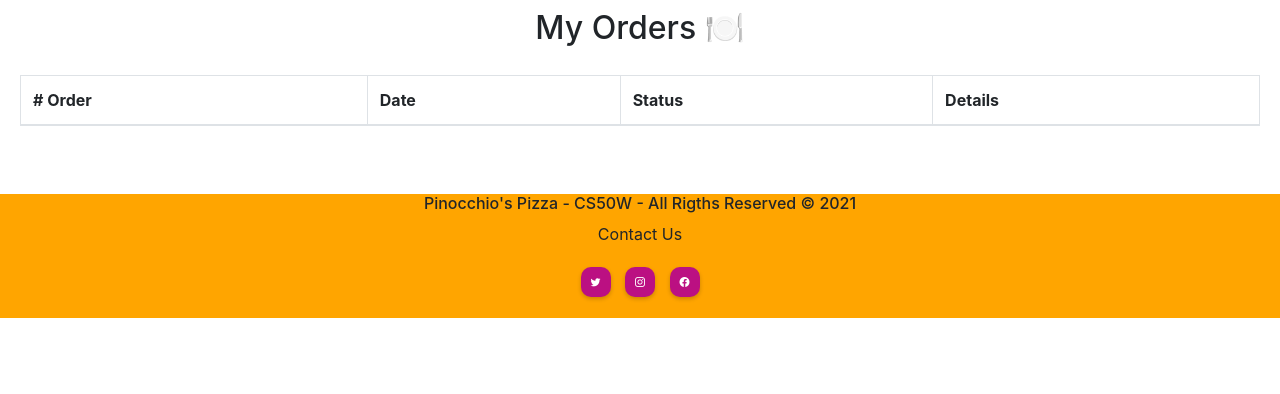
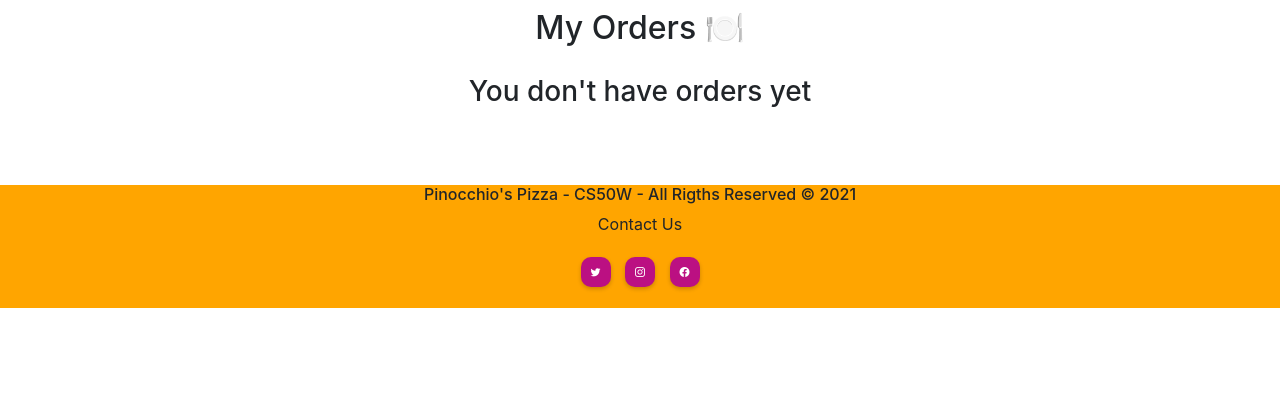
Before and after one commit to TavoRivera/Pizza-website, a Django app: page /my_orders in a window 1280 px wide. Shown: the part 147-541 px from the top of the page. Run offline with Django 3.2, Linux system fonts and the light colour scheme; data comes from the database, SQL or seed files in the repository; both versions use the stored data as it was after the commit; lists and menus that the app fills with data are empty; some libraries are stand-ins or nearby versions.

Commit message:
changing some things

```diff
--- a/orders/templates/orders/index.html
+++ b/orders/templates/orders/index.html
@@ -24,7 +24,7 @@ Home
                 {% for items in inventory %}
                 {% if items.item_type == item_cat %}
                 <div class="col-md-6 col-lg-4 col-sm-12 col-xs-12 mt-4">
-                    <div class="card">{% load staticfiles %}
+                    <div class="card">
                         <img src=" {{items.image}}" class="card-img-top" height="250" alt="...">
                         <div class="card-body">
                             <h5 class="card-title"><small><b>{{ items.name }}</b></small></h5>
--- a/orders/templates/orders/orders.html
+++ b/orders/templates/orders/orders.html
@@ -13,6 +13,7 @@ My Orders
                             my-custom-scrollbar" style="display: flex; flex-direction: column-reverse;">
 
             <table class="table table-bordered table-striped mb-0">
+                {% if orders%}
                 <thead>
                     <tr>
                         <th scope="col"># Order</th>
@@ -21,6 +22,9 @@ My Orders
                         <th scope="col">Details</th>
                     </tr>
                 </thead>
+                {%else%}
+                <h3 class="text-center">You don't have orders yet</h3>
+                {%endif%}
                 {% if not user.is_staff %}
                 <tbody>
                     {% for order in orders %}
--- a/requirements.txt
+++ b/requirements.txt
@@ -1 +1 @@
-Django==2.0.3
+Django
```
Also changed, not shown: db.sqlite3.
